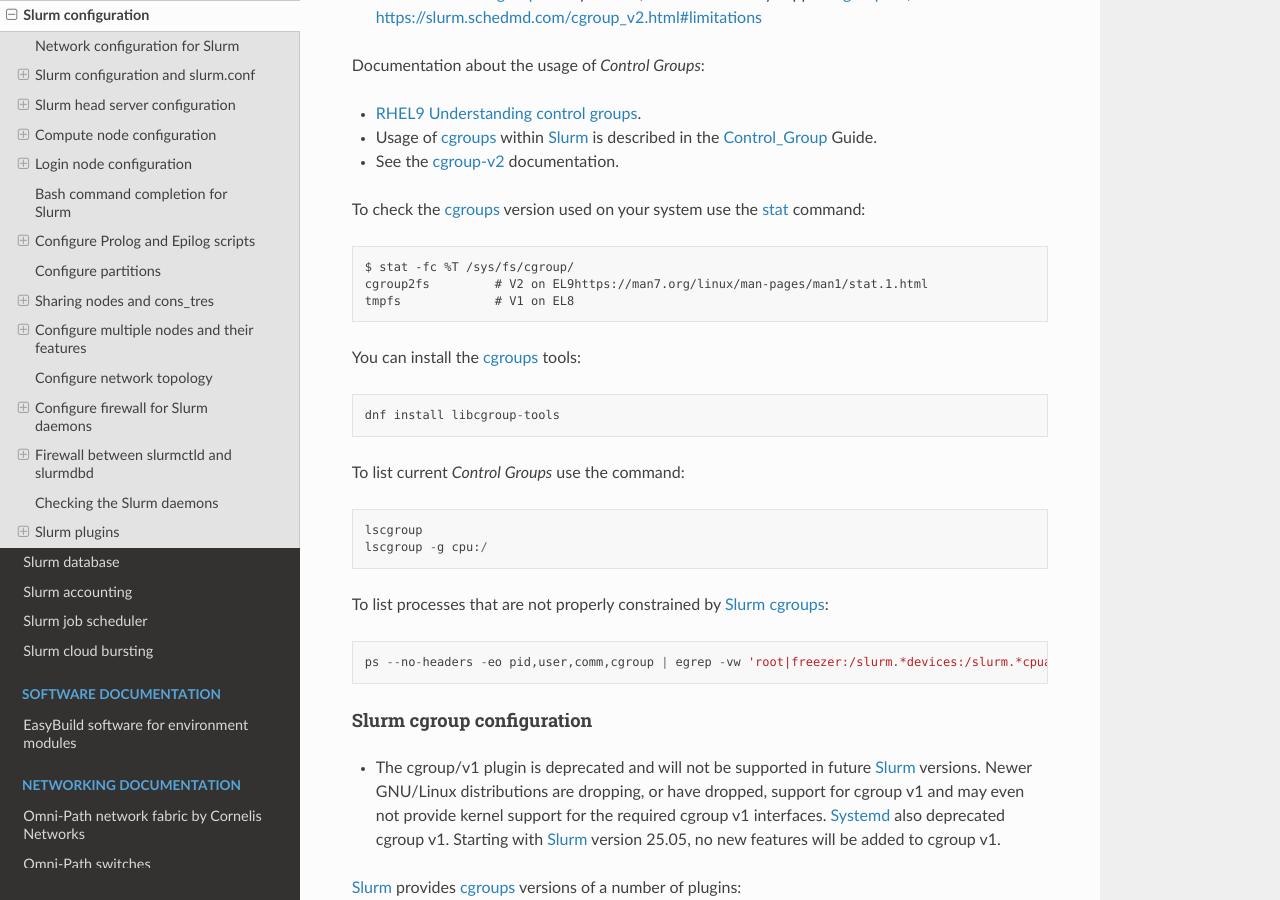
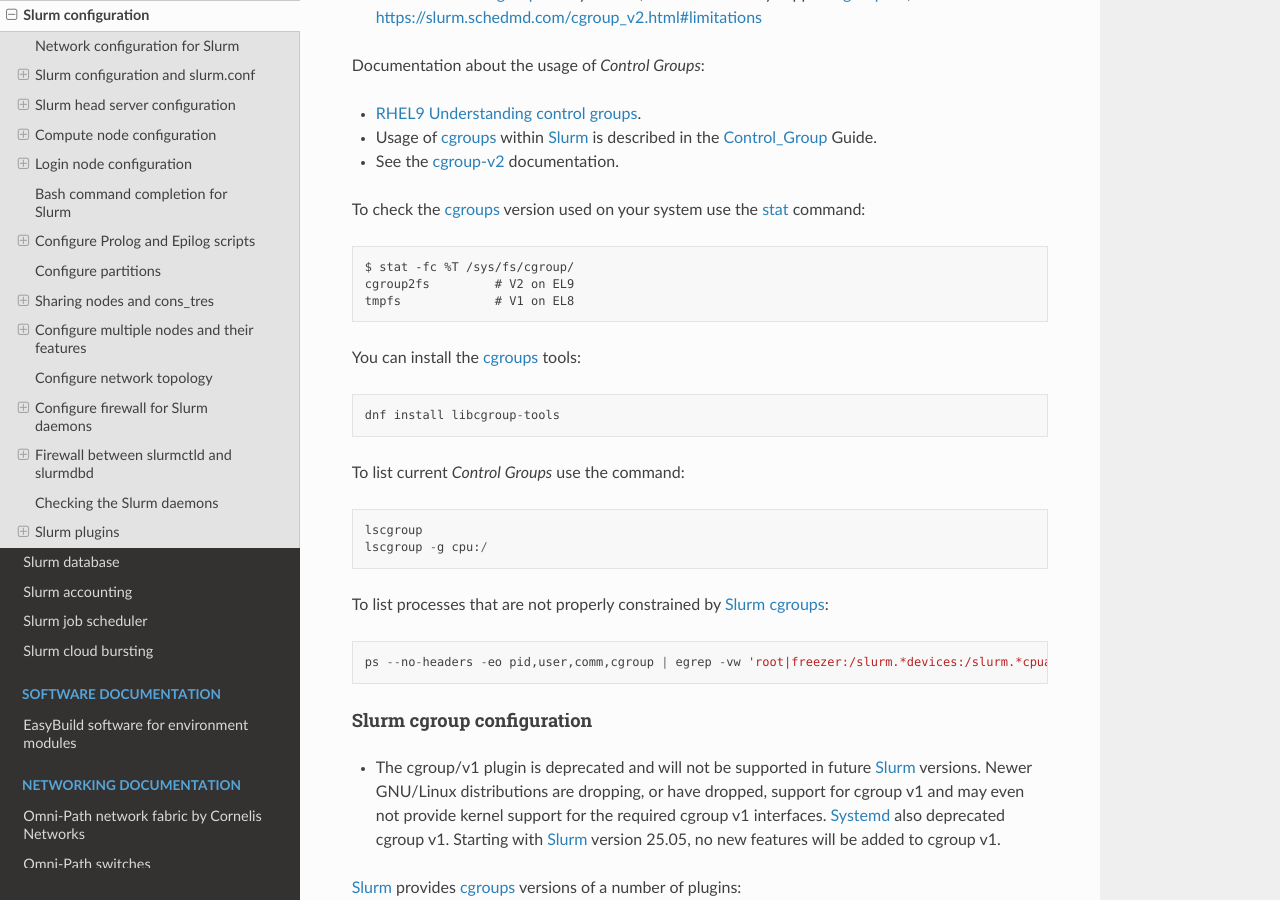
Before and after one commit to OleHolmNielsen/Niflheim_system, a Sphinx documentation site: the page built from docs/Slurm_configuration.rst, in a window 1280 px wide and 900 px high, scrolled down 9753 px. Built offline with Sphinx 7.4.7 and the Read the Docs theme 3.1.0, drawn with Linux system fonts in a browser that asks for light colours; some of the changed lines change nothing that is shown.

Commit message:
Fixed typo

```diff
--- a/docs/Slurm_configuration.rst
+++ b/docs/Slurm_configuration.rst
@@ -424,7 +424,7 @@
 To check the cgroups_ version used on your system use the stat_ command::
 
   $ stat -fc %T /sys/fs/cgroup/
-  cgroup2fs         # V2 on EL9https://man7.org/linux/man-pages/man1/stat.1.html
+  cgroup2fs         # V2 on EL9
   tmpfs             # V1 on EL8
 
 You can install the cgroups_ tools::
```
